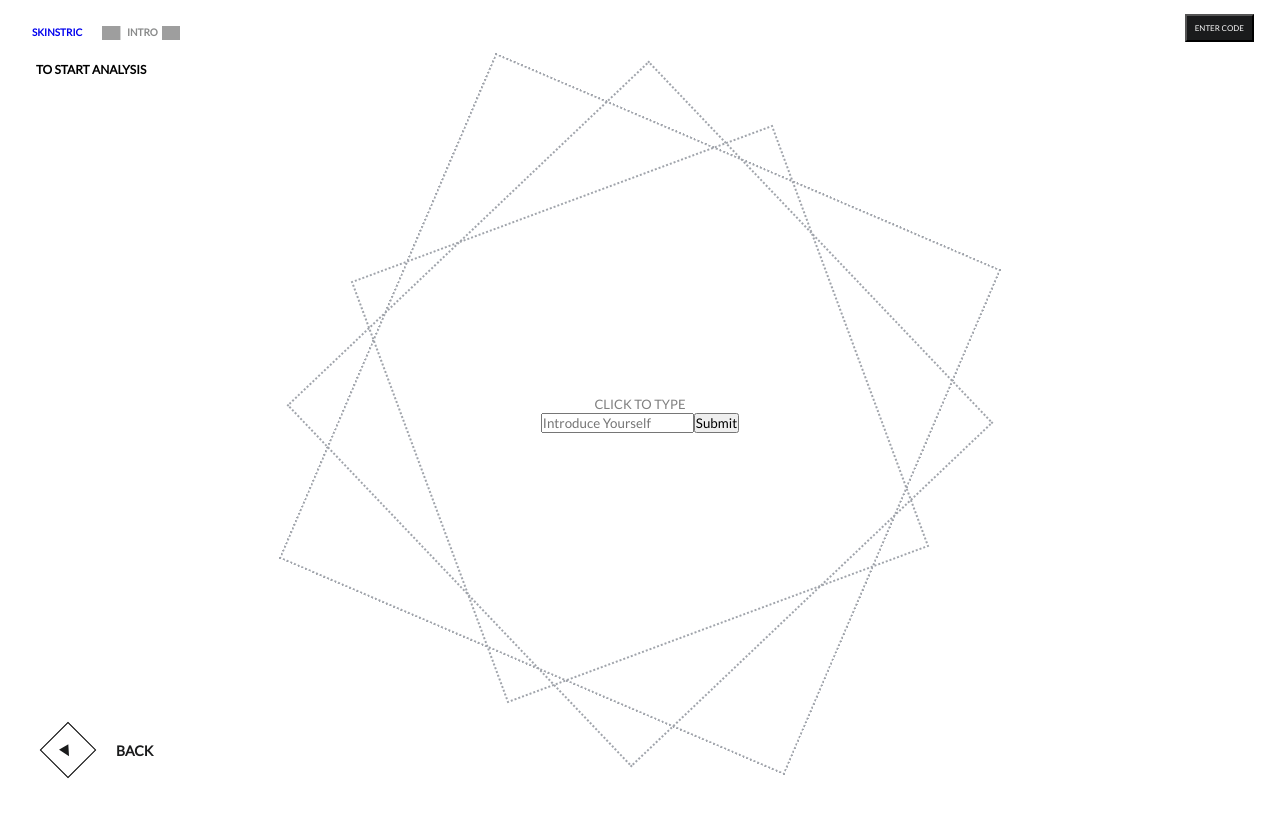
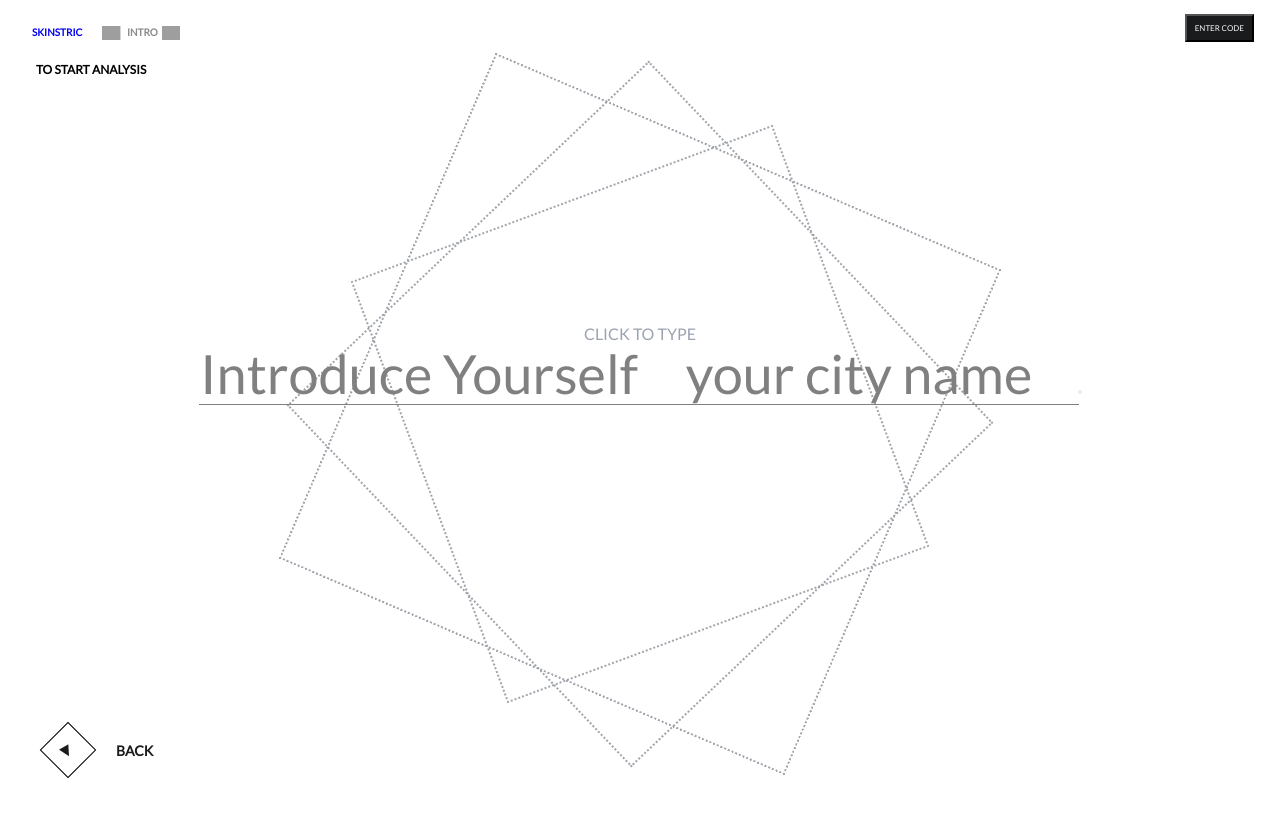
Before and after one commit to hackerjack9/Skinstric-AI, a React (Create React App) app: page /intro in a window 1280 px wide. Shown: the top 816 px of the page. Built offline with nearby package versions, Linux system fonts and the light colour scheme; grey boxes are pictures that could not be loaded; a web font is replaced by a local one.

Commit message:
Form input on Intro component

```diff
--- a/src/App.jsx
+++ b/src/App.jsx
@@ -1,9 +1,8 @@
 
-import { BrowserRouter as Router, Routes, Route } from "react-router-dom"
+import { BrowserRouter as Router, Routes, Route } from "react-router-dom";
 import Nav from "./Components/Nav.jsx";
 import Home from "./Components/Home.jsx";
 import Intro from "./Components/Intro.jsx";
-
 
 
 function App() {
--- a/src/Components/Intro.jsx
+++ b/src/Components/Intro.jsx
@@ -1,43 +1,73 @@
-import React from 'react';
-import { useNavigate } from 'react-router-dom';
+import React from "react";
+import { useNavigate } from "react-router-dom";
 
 function Intro() {
-
   const navigate = useNavigate();
   const handleNavigate = () => {
     navigate("/");
+
+    const inputs = document.querySelectorAll(".form-input");
+
+    inputs.forEach((input, index) => {
+      input.addEventListener("keydown", (event) => {
+        if (event.key === "Enter") {
+          // Check if the Enter key is pressed
+          event.preventDefault(); // Prevent the default form submission
+
+          // Focus the next input if it exists
+          const nextInput = inputs[index + 1];
+          if (nextInput) {
+            nextInput.focus();
+          } else {
+            // If no next input, optionally submit the form
+            document.getElementById("myForm").submit();
           }
+        }
+      });
+    });
+  };
 
   return (
     <div className="intro-title">
-    <p className='intro-title-text'>TO START ANALYSIS</p>
-    <div className='rotating-square-1'>
-        <div className='rotating-square-2'>
-            <div className='rotating-square-3'></div>
+      <p className="intro-title-text">TO START ANALYSIS</p>
+      <div className="rotating-square-1">
+        <div className="rotating-square-2">
+          <div className="rotating-square-3"></div>
         </div>
       </div>
 
-
-
       <div className="intro-container">
-        <p className='intro-container-text'>CLICK TO TYPE</p>
-        <form className='form-1'>
-            <div className='form-underline'></div>
-            <input className='form-input' type="text" placeholder='Introduce Yourself' name='name' autoComplete='off' />
-        <button type='Submit'>Submit</button>
+        <p className="intro-container-text">CLICK TO TYPE</p>
+        <form className="form-1">
+          <input
+            className="form-input"
+            type="text"
+            placeholder="Introduce Yourself"
+            name="name"
+            autoComplete="off"
+          />
+          <input
+            className="form-input"
+            type="text"
+            placeholder="your city name"
+            name="name"
+            autoComplete="off"
+          />
+          <button id="button-submit" type="Submit">
+            Submit
+          </button>
         </form>
       </div>
 
-
-
-
-    <button id='button-back'>
-        <span className="button-back-text" onClick={handleNavigate}>BACK</span>
+      <button id="button-back">
+        <span className="button-back-text" onClick={handleNavigate}>
+          BACK
+        </span>
         <div className="minibox-back">
           <span className="minibox-arrow-back">▶</span>
         </div>
       </button>
     </div>
-  )
+  );
 }
 export default Intro;
--- a/src/index.css
+++ b/src/index.css
@@ -291,7 +291,6 @@ display: flex;
   justify-content: center;
   margin: 0px, 0px, 0px, 24px;
   font-weight: 600;
-
 }
 .minibox-back {
   display: flex;
@@ -315,30 +314,52 @@ position: relative;
   flex-direction: column;
   align-items: center;
   justify-content: center;
-text-align: center;
+  width: 100%;
+  height: 100%;
+  margin-bottom: 100px;
 }
 
 .intro-container-text {
-font-size: small;
+  font-size: 16px;
   font-weight: 400;
-color: grey;
+  color: #9ca3af;
+  margin-bottom: 4px;
 }
 
+/* Style the form */
 .form-1 {
   position: relative;
   z-index: 10;
-}
 
-.form-underline {
 
 }
 
 .form-input {
+  font-size: 48px;
+  width: 440px;
+  border: transparent;
+  z-index:10;
+  outline: none;
+  text-align: center;
+  background-color: transparent;
+  border-bottom: 1px solid grey;
+}
+
+#button-submit {
+  white-space: nowrap;
+  width: 1px;
+  height: 1px;
+  margin: -1px;
+  padding: 0;
+  overflow: hidden;
 
 }
 
-
-
+/* Style the placeholder text */
+input::placeholder {
+  font-size: 54px;
+  color: gray;
+}
 
 /* Keyframes for the rotation animation */
 @keyframes rotate {
```
Also changed, not shown: src/Components/Home.jsx (+0 -10 lines). Lines whose indentation alone changed are shown as unchanged.
